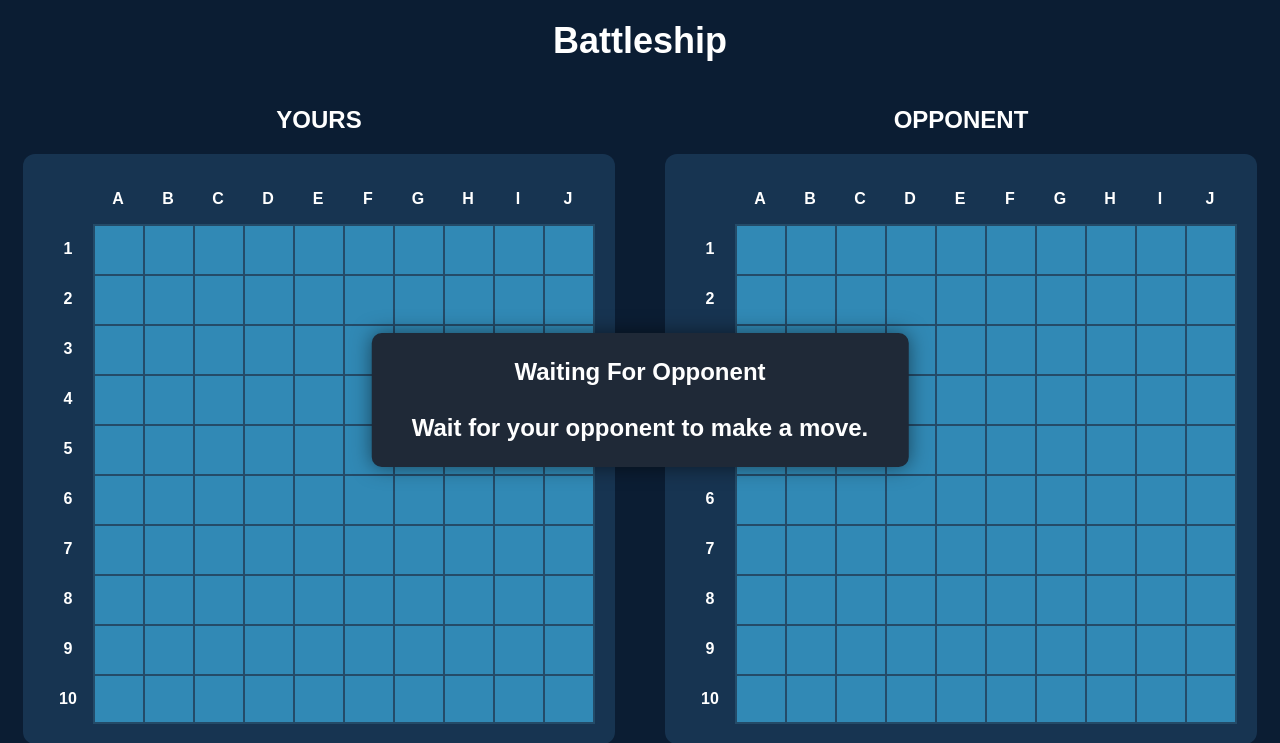
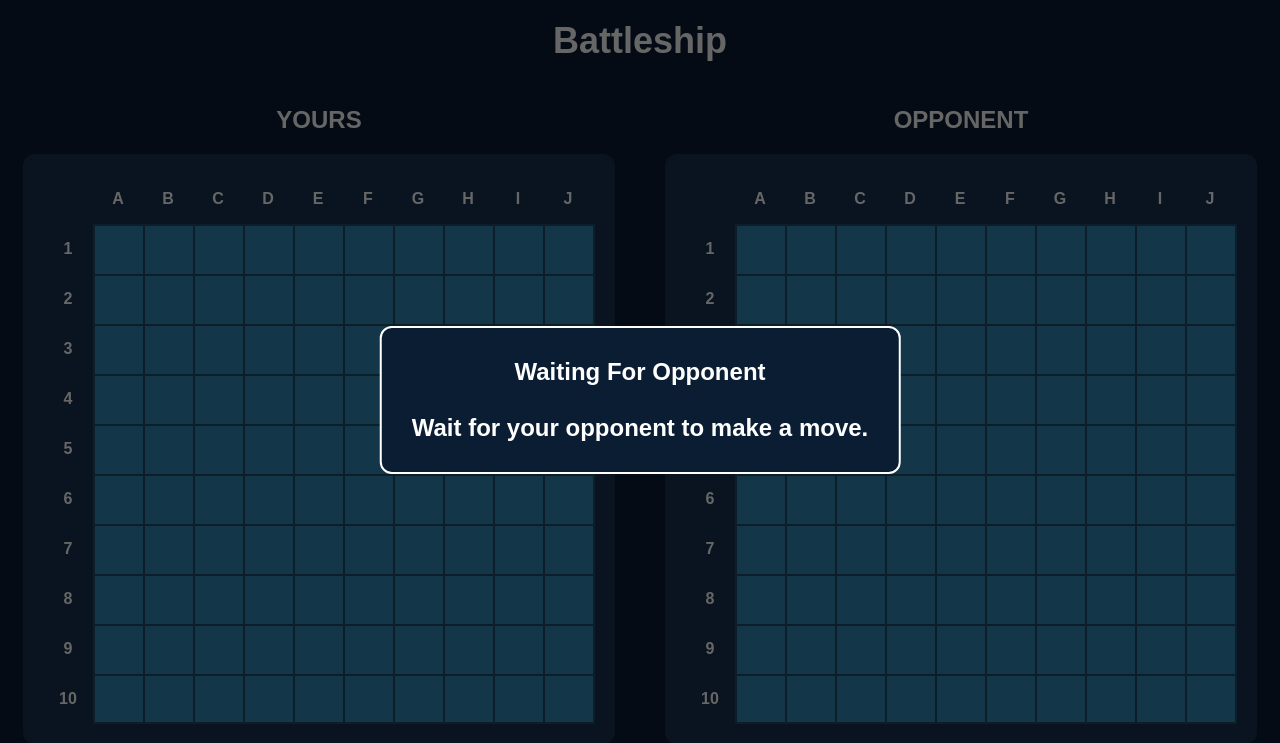
Before and after one commit to ksonner/HCI_Battleship, a Flask app: page /game_play in a window 1280 px wide. Shown: the top 743 px of the page. Run offline with Flask 3, Linux system fonts and the light colour scheme.

Commit message:
updated win/lose popup

```diff
--- a/static/battleship.CSS
+++ b/static/battleship.CSS
@@ -376,18 +376,19 @@ h1 {
     left: 50%;
     transform: translate(-50%, -50%);
 
-    background: #1f2937;
+    background: #0b1d33;
     color: white;
 
-    padding: 25px 40px;
-    border-radius: 10px;
+    padding: 30px;
+    border-radius: 12px;
+    border: 2px solid white;
 
     font-size: 24px;
     font-weight: bold;
     text-align: center;
 
-    z-index: 1000;
-    box-shadow: 0 0 20px rgba(0,0,0,0.5);
+    z-index: 9999;
+    box-shadow: 0 0 0 9999px rgba(0,0,0,0.6);
 }
 
 
--- a/static/waiting.css
+++ b/static/waiting.css
@@ -14,6 +14,7 @@ body {
     min-height: 100vh;
     margin: 0;
 }
+
 
 /* Milestone 2: Style the waiting screen title */
 h1 {
--- a/templates/game_play.html
+++ b/templates/game_play.html
@@ -322,6 +322,11 @@
                 const popup =
                     document.getElementById("turn-popup");
 
+                if(gameEnded){
+                    popup.style.display = "none";
+                    return;
+                }
+
                 if (data.turn !== playerRole) {
                     myTurn = false;
                     popup.style.display = "block";
```
